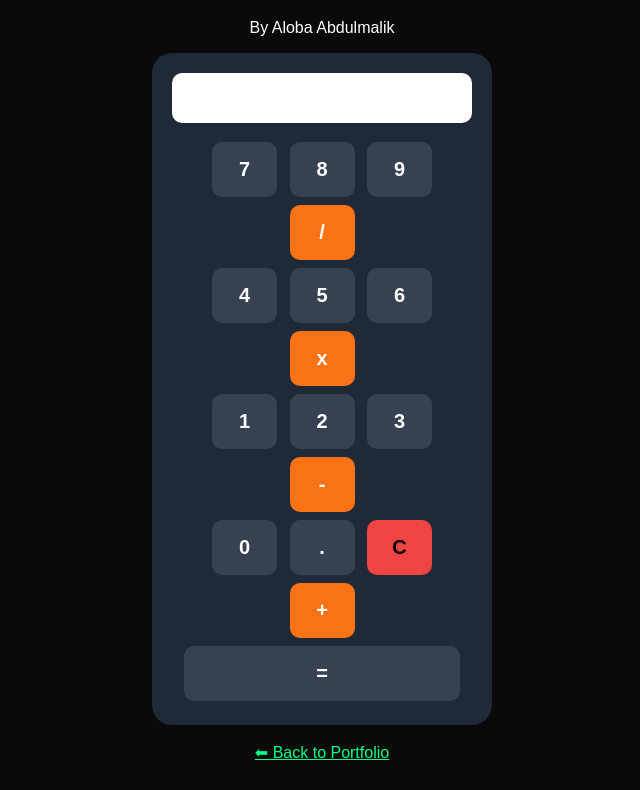
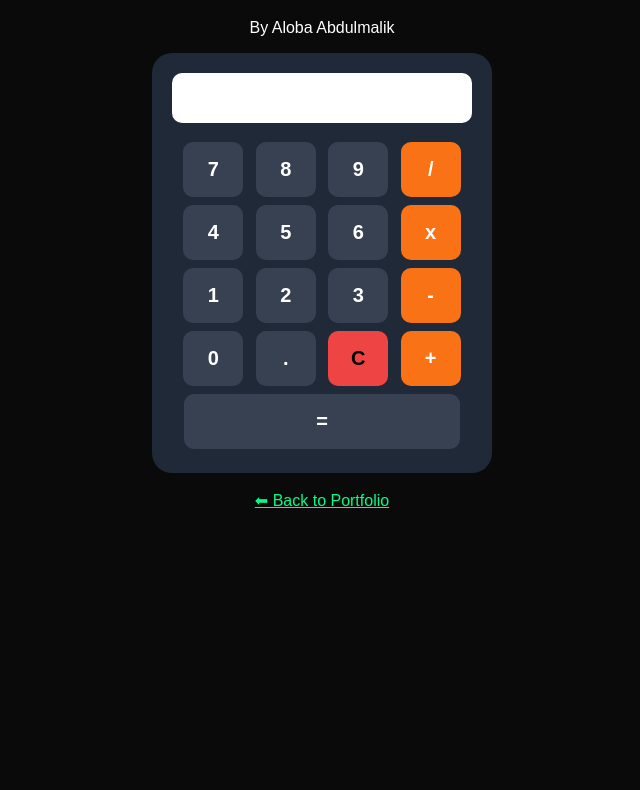
Before and after one commit to alobaabdulmalik24-collab/my-portfolio, a plain HTML site: page calculator.html in a window 1280 px wide. Shown: the part 108-898 px from the top of the page, without its empty margins (318-958 px from the left). After the commit the page ends 800 px from the top, so only its background shows below. Drawn offline with Linux system fonts and the light colour scheme.

Commit message:
Update calculator.html

```diff
--- a/calculator.html
+++ b/calculator.html
@@ -8,7 +8,7 @@ body{background:#0a0a0a;color:white;font-family:Arial;text-align:center;padding:
 h1{color:#00ff88}
 .calc{background:#1f2937;padding:20px;border-radius:20px;max-width:300px;margin:auto}
 #display{width:100%;height:50px;font-size:28px;text-align:right;background:white;color:black;border:none;border-radius:10px;padding:5px;margin-bottom:15px}
-button{width:65px;height:55px;font-size:20px;margin:4px;border:none;border-radius:10px;background:#374151;color:white;font-weight:bold}
+button{width:60px;height:55px;font-size:20px;margin:4px;border:none;border-radius:10px;background:#374151;color:white;font-weight:bold}
 button.orange{background:#f97316}
 button.red{background:#ff0000;color:black}
 button.red{background:#ef4444}
```
